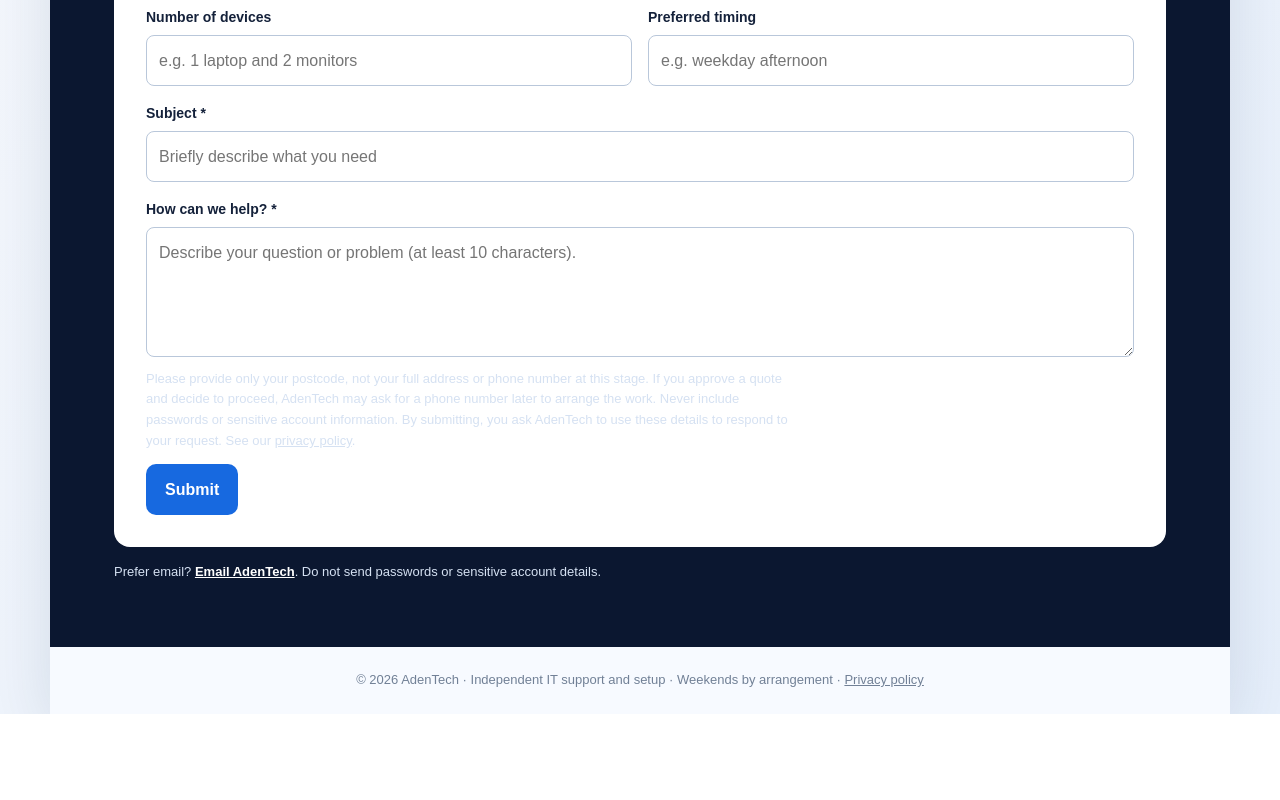
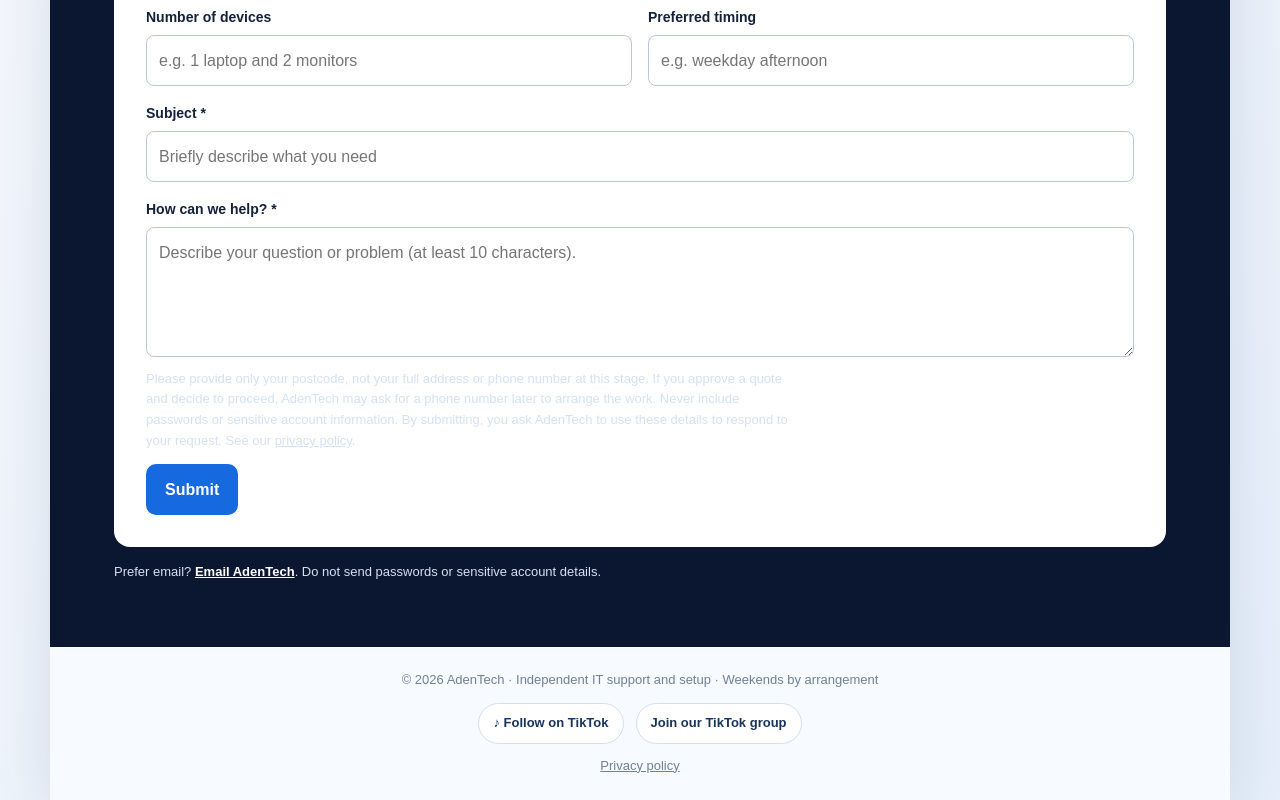
Before and after one commit to Adentech-uk/adentech, a plain HTML site: page index.html in a window 1280 px wide. Shown: the part 2861-3661 px from the top of the page. Before the commit the page ends 3575 px from the top, so only its background shows below. Drawn offline with Linux system fonts and the light colour scheme.

Commit message:
Add AdenTech TikTok and community links

```diff
--- a/index.html
+++ b/index.html
@@ -75,6 +75,9 @@
     .button[disabled]{opacity:.65;cursor:wait}
     .status{font-size:13px;color:#d5e1f2;margin:15px 0 0}
     footer{padding:23px 20px;text-align:center;color:#718096;font-size:13px}
+    .social-links{display:flex;justify-content:center;flex-wrap:wrap;gap:12px;margin:12px 0}
+    .social-links a{display:inline-flex;align-items:center;gap:7px;padding:9px 14px;border:1px solid #d4dfed;border-radius:999px;background:#fff;color:#17345c;text-decoration:none;font-weight:700}
+    .social-links a:hover{border-color:var(--blue);color:var(--blue)}
     .hp{position:absolute;left:-10000px;width:1px;height:1px;overflow:hidden}
     @media(max-width:850px){.services{grid-template-columns:repeat(2,minmax(0,1fr))}}
     @media(max-width:700px){.services,.steps,.booking-grid,.form-grid{grid-template-columns:1fr}.field.full{grid-column:auto}header{padding:12px 18px}.brand{gap:10px}.brand img{width:68px;height:68px}.brand-tagline{font-size:9px;letter-spacing:1.2px}.header-link{font-size:13px;padding:9px 11px}.hero .actions{align-items:stretch;flex-direction:column;max-width:340px}.hero .button{width:100%}}
@@ -151,7 +154,14 @@
       <p class="status">Prefer email? <a href="mailto:adentech26@gmail.com?subject=AdenTech%20website%20request" style="color:#fff;font-weight:700">Email AdenTech</a>. Do not send passwords or sensitive account details.</p>
     </section>
   </main>
-  <footer>© 2026 AdenTech · Independent IT support and setup · Weekends by arrangement · <a href="privacy.html">Privacy policy</a></footer>
+  <footer>
+    <div>© 2026 AdenTech · Independent IT support and setup · Weekends by arrangement</div>
+    <nav class="social-links" aria-label="AdenTech social links">
+      <a href="https://www.tiktok.com/@adentech_hq?lang=en" target="_blank" rel="noopener noreferrer" aria-label="Follow AdenTech on TikTok">♪ Follow on TikTok</a>
+      <a href="https://tiktok.me/group/ZNRT6gSv9/" target="_blank" rel="noopener noreferrer" aria-label="Join the AdenTech TikTok group">Join our TikTok group</a>
+    </nav>
+    <a href="privacy.html">Privacy policy</a>
+  </footer>
 </div>
 <script src="config.js"></script>
 <script>
```
